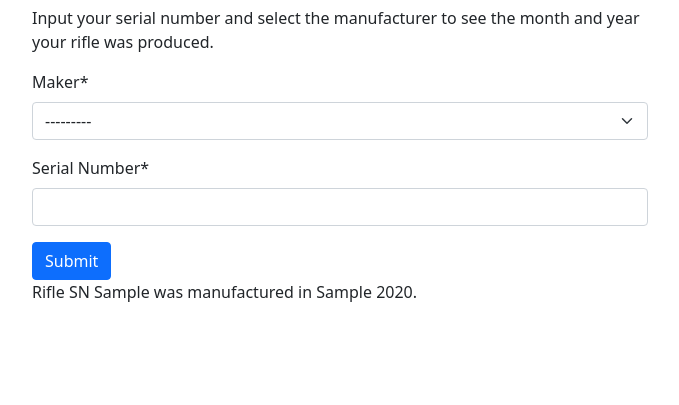
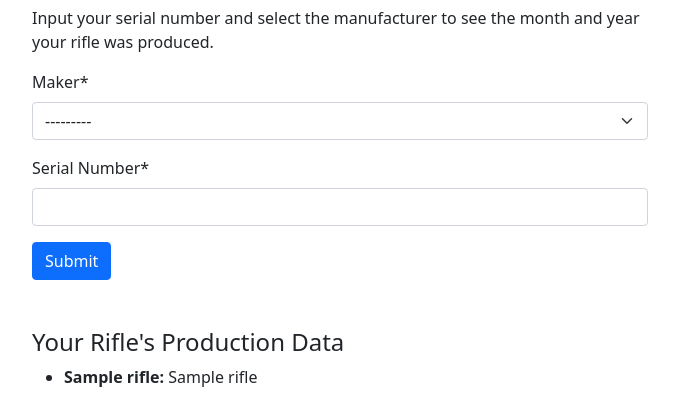
Before and after one commit to kpavia/usriflem1-backend, a Django app: template src/m1/templates/m1/index.html in a window 1280 px wide. Shown: the part 657-1062 px from the top of the page, without its empty margins (300-979 px from the left). Before the commit the page ends 959 px from the top, so only its background shows below. Run offline with Django 5.2, Linux system fonts and the light colour scheme; tables that the repository leaves empty hold one stand-in row (values such as "Sample post"); the template is opened without the code that fills it: values that come from a table or form of the project are taken from there, most other values are stand-ins (such as "Sample title", 1, 10 or a date in 2020); some libraries are stand-ins or nearby versions.

Commit message:
Updated form results

```diff
--- a/src/m1/tasks.py
+++ b/src/m1/tasks.py
@@ -10,5 +10,5 @@ def rifle_data(data):
         ending_serial__gte=sn
     ).first()
     if receiver:
-        return {'month': receiver.month, 'year': receiver.year, 'sn': sn}
+        return {'month': receiver.month, 'year': receiver.year, 'sn': sn, 'maker': receiver.maker}
     return {}
--- a/src/m1/templates/m1/index.html
+++ b/src/m1/templates/m1/index.html
@@ -18,7 +18,12 @@
         {{ form|crispy }}
         <button type="submit" class="btn btn-primary">Submit</button>
     </form>
-    {% if rifle_year %}
-        <p>Rifle SN {{ rifle_sn }} was manufactured in {{rifle_month }} {{rifle_year }}.</p>
+    {% if rifle %}
+        <h4 class="mt-5">Your Rifle's Production Data</h4>
+        <ul>
+            {% for k, v in rifle.items %}
+                <li><b>{{ k }}:</b> {{ v }}</li>
+            {% endfor %}
+        </ul>
     {% endif %}
 {% endblock date %}
```
Also changed, not shown: src/m1/views.py (+6 -3 lines).
